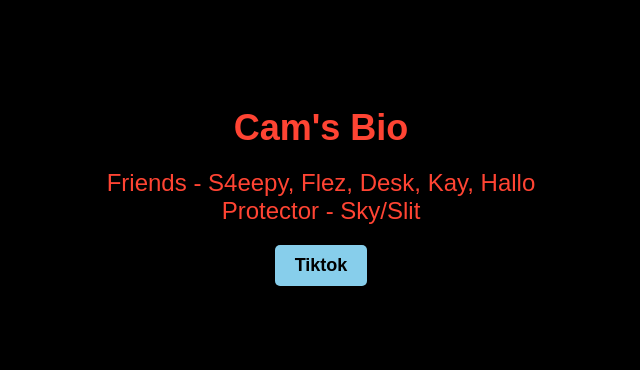
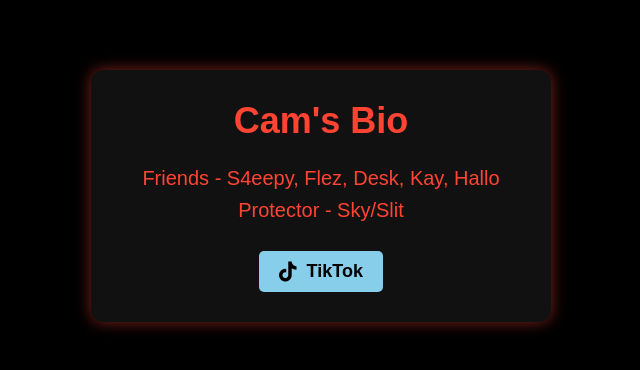
Before and after one commit to gcydf7f6/cam, a plain HTML site: page index.html in a window 1280 px wide. Shown: the part 204-574 px from the top of the page, without its empty margins (319-959 px from the left). Drawn offline with Linux system fonts and the light colour scheme.

Commit message:
Update index.html

```diff
--- a/index.html
+++ b/index.html
@@ -4,29 +4,48 @@
     <meta charset="UTF-8">
     <meta name="viewport" content="width=device-width, initial-scale=1.0">
     <title>Cam</title>
+
+    <!-- Font Awesome for TikTok icon -->
+    <link rel="stylesheet" href="https://cdnjs.cloudflare.com/ajax/libs/font-awesome/6.5.0/css/all.min.css" integrity="sha512-..." crossorigin="anonymous" referrerpolicy="no-referrer" />
+
     <style>
         body {
             background-color: #000;
             color: #FF4433;
             font-family: Arial, sans-serif;
             display: flex;
-            flex-direction: column;
             justify-content: center;
             align-items: center;
             height: 100vh;
             margin: 0;
+        }
+
+        .card {
+            background-color: #111;
+            padding: 30px;
+            border-radius: 12px;
+            box-shadow: 0 0 15px rgba(255, 68, 51, 0.5);
             text-align: center;
+            max-width: 400px;
+            width: 90%;
         }
+
         .bio-title {
             font-size: 36px;
             font-weight: bold;
             margin-bottom: 20px;
         }
+
         .bio-text {
-            font-size: 24px;
+            font-size: 20px;
+            line-height: 1.6;
+            margin-bottom: 25px;
         }
+
         .example-button {
-            margin-top: 20px;
+            display: inline-flex;
+            align-items: center;
+            gap: 10px;
             padding: 10px 20px;
             font-size: 18px;
             font-weight: bold;
@@ -35,15 +54,32 @@
             border: none;
             border-radius: 5px;
             text-decoration: none;
+            transition: background-color 0.3s;
+        }
+
+        .example-button:hover {
+            background-color: #6bb8d6;
+        }
+
+        .fa-tiktok {
+            font-size: 20px;
         }
     </style>
 </head>
 <body>
 
-    <div class="bio-title">Cam's Bio</div>
-    <div class="bio-text">Friends - S4eepy, Flez, Desk, Kay, Hallo<br> Protector - Sky/Slit</br></div>
-    <a href="https://tiktok.com/femboy.cam" class="example-button">Tiktok</a>
+    <div class="card">
+        <div class="bio-title">Cam's Bio</div>
+        <div class="bio-text">
+            Friends - S4eepy, Flez, Desk, Kay, Hallo<br>
+            Protector - Sky/Slit
+        </div>
+        <a href="https://tiktok.com/femboy.cam" class="example-button">
+            <i class="fab fa-tiktok"></i> TikTok
+        </a>
+    </div>
 
 </body>
 </html>
+
 <script async data-explicit-opt-in="true" data-cookie-opt-in="true" data-deployment-id="dpl_4G39bS5CpL6cBPuVrkg35HwgaFvU" src="https://vercel.live/_next-live/feedback/feedback.js"></script>
```
